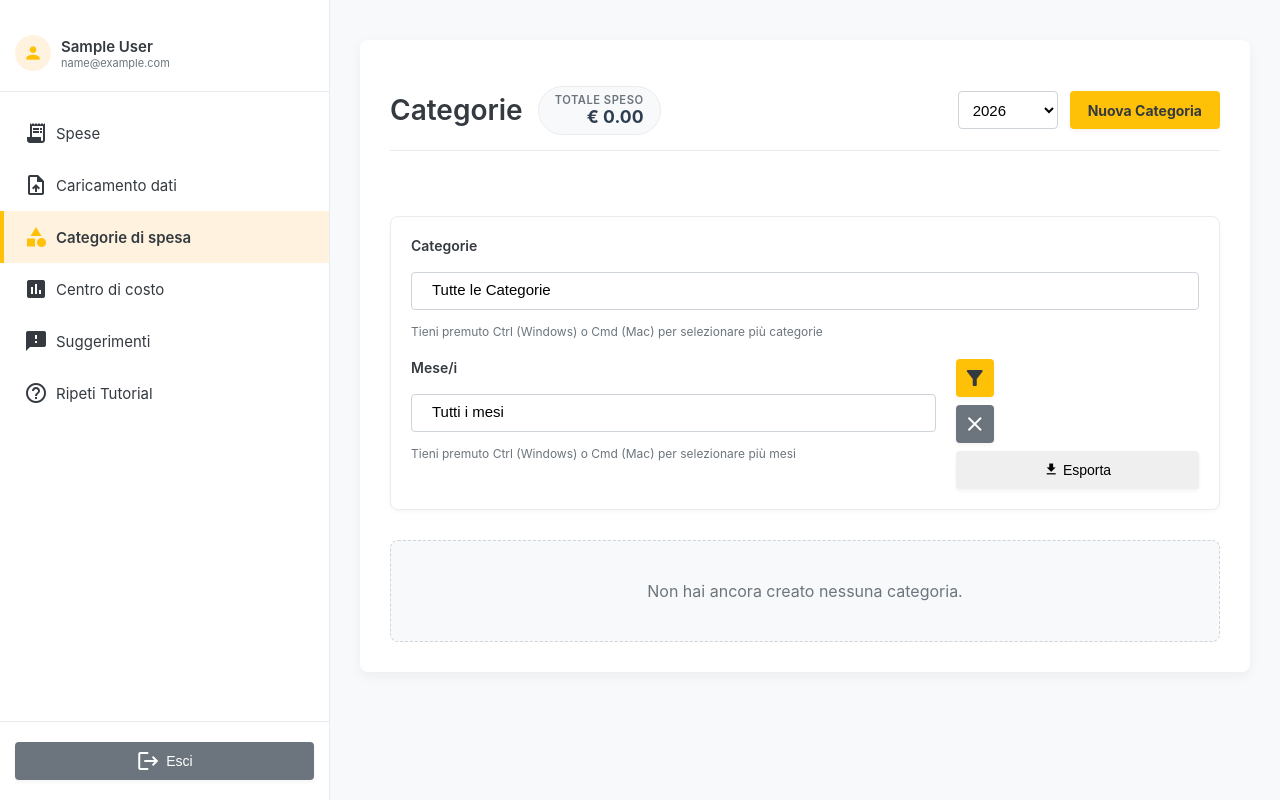
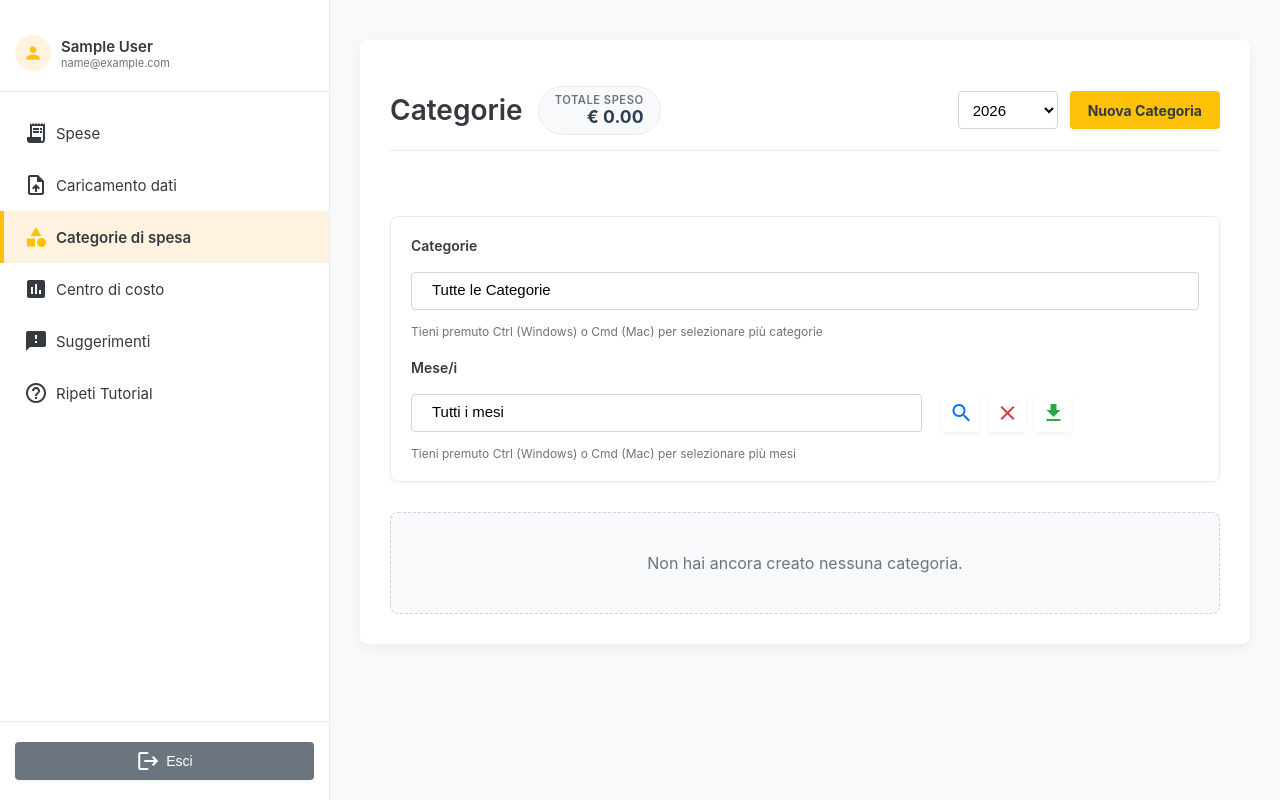
Before and after one commit to gdev93/expense-categorizer, a Django app: page /categories/ in a window 1280 px wide. Run offline with Django 5.2, Linux system fonts and the light colour scheme; the visitor is signed in with stand-in values (Sample User, id 1); data that the repository does not hold is empty; parts of the project's set-up code (start-up, migrations or seed data) failed here and were passed over.

Commit message:
no emoticons #2

```diff
--- a/static/css/main.css
+++ b/static/css/main.css
@@ -143,6 +143,49 @@ h3 { font-size: 18px; }
     background-color: #dc3545;
     color: white;
     border-color: #dc3545;
+}
+
+.btn-subtle {
+    background-color: transparent;
+    color: var(--secondary-color);
+    box-shadow: none;
+}
+
+.btn-subtle:hover {
+    background-color: rgba(0, 0, 0, 0.05);
+    color: var(--nav-text-color);
+    transform: none;
+    box-shadow: none;
+}
+
+.btn-subtle-primary {
+    color: #0d6efd;
+    background-color: transparent;
+}
+
+.btn-subtle-primary:hover {
+    background-color: rgba(13, 110, 253, 0.1);
+    color: #0d6efd;
+}
+
+.btn-subtle-danger {
+    color: var(--danger-color);
+    background-color: transparent;
+}
+
+.btn-subtle-danger:hover {
+    background-color: rgba(220, 53, 69, 0.1);
+    color: var(--danger-color);
+}
+
+.btn-subtle-success {
+    color: var(--income-color);
+    background-color: transparent;
+}
+
+.btn-subtle-success:hover {
+    background-color: rgba(40, 167, 69, 0.1);
+    color: var(--income-color);
 }
 
 /* --- Buttons (Disabled State) --- */
--- a/templates/categories/categories.html
+++ b/templates/categories/categories.html
@@ -53,10 +53,13 @@
             </small>
         </div>
 
-        <div class="filter-group filter-actions" style="display: flex; gap: 8px;">
-            <button type="submit" class="btn btn-primary btn-icon" title="Filtra"><span class="material-icons">filter_alt</span></button>
-            <a href="{% url 'category_list' %}" class="btn btn-secondary btn-icon" id="delete-category-search" title="Cancella"><span class="material-icons">clear</span></a>
-            <button type="button" class="btn btn-outline-success" onclick="exportCategories()"><span class="material-icons" style="font-size: 1.1em; vertical-align: middle; margin-right: 4px;">download</span> Esporta</button>
+        <div class="filter-group">
+            <label class="desktop-only">&nbsp;</label>
+            <div style="display: flex; flex-direction: row; gap: 8px;">
+                <button type="submit" class="btn btn-icon btn-subtle-primary" title="Filtra"><span class="material-icons">search</span></button>
+                <a href="{% url 'category_list' %}" class="btn btn-icon btn-subtle-danger" id="delete-category-search" title="Cancella"><span class="material-icons">clear</span></a>
+                <button type="button" class="btn btn-icon btn-subtle-success" onclick="exportCategories()" title="Esporta"><span class="material-icons">download</span></button>
+            </div>
         </div>
     </form>
 
```
Also changed, not shown: templates/categories/category-detail.html (+6 -3 lines), templates/statistics/statistics.html (+6 -3 lines), templates/transactions/components/filter-form.html (+7 -4 lines), templates/transactions/transaction_income_list.html (+7 -4 lines), templates/transactions/transactions_upload.html (+8 -5 lines).
